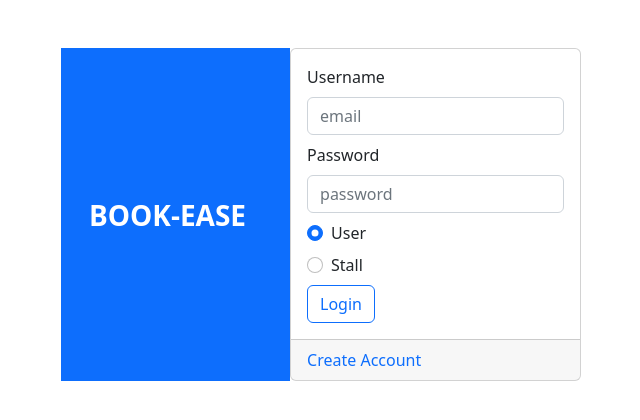
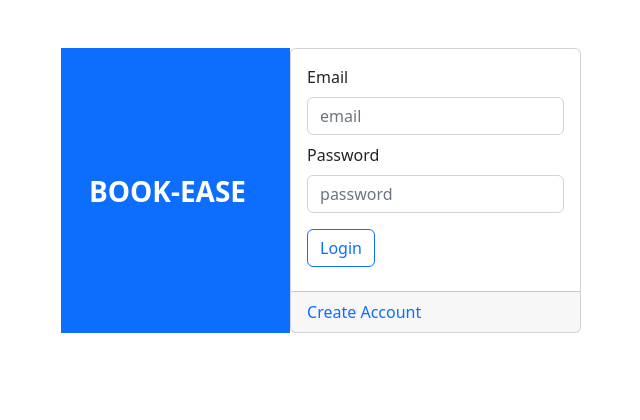
Before and after one commit to AjiLeight/bookEaseFrontEnd, a React (Create React App) app: page / in a window 1280 px wide. Shown: the top 420 px of the page, without its empty margins (319-959 px from the left). Built offline with nearby package versions, Linux system fonts and the light colour scheme.

Commit message:
Bug fix  and login enhancement

```diff
--- a/src/components/auth/LoginCard.js
+++ b/src/components/auth/LoginCard.js
@@ -5,6 +5,7 @@ import axios from "../api/axios";
 
 function LoginCard() {
   const [role, setRole] = useState("CUSTOMER");
+  const [errorMessage, setErrorMessage] = useState("");
 
   const history = useHistory();
   const emailRef = useRef();
@@ -28,6 +29,7 @@ function LoginCard() {
     await axios
       .post("/api/auth/login", userData)
       .then((res) => {
+        const role = res.data.role;
         localStorage.setItem(
           "login",
           JSON.stringify({
@@ -38,12 +40,17 @@ function LoginCard() {
           })
         );
         console.log(res);
-      })
-      .then(() => {
         if (role === "CUSTOMER") {
           history.push("/user-home");
         } else {
           history.push("/stall-home");
+        }
+      })
+      .catch((error) => {
+        const message = error.response.data.message;
+        console.log(message);
+        if (message === "Bad credentials") {
+          setErrorMessage("Wrong Username or Password");
         }
       });
   }
@@ -52,7 +59,7 @@ function LoginCard() {
     <div className="card-body">
       <form>
         <label htmlFor="username" className="mb-2">
-          Username
+          Email
         </label>
         <input
           className="form-control align-self-start mb-2"
@@ -73,37 +80,16 @@ function LoginCard() {
           id="password"
           required
         ></input>
-        <div className="form-check mb-2">
-          <input
-            className="form-check-input"
-            type="radio"
-            name="role"
-            id="user"
-            value="CUSTOMER"
-            onClick={roleHandler}
-            defaultChecked
-          />
-          <label className="form-check-label" htmlFor="user">
-            User
-          </label>
-        </div>
-        <div className="form-check mb-2">
-          <input
-            className="form-check-input"
-            type="radio"
-            name="role"
-            id="stall"
-            value="STALL"
-            onClick={roleHandler}
-          />
-          <label className="form-check-label" htmlFor="stall">
-            Stall
-          </label>
-        </div>
-        <button className="btn btn-outline-primary" onClick={loginHandler}>
+        <button
+          className="btn btn-outline-primary mt-2 mb-2"
+          onClick={loginHandler}
+        >
           Login
         </button>
       </form>
+      <span className="text-danger mt-3">
+        {errorMessage ? errorMessage : <></>}
+      </span>
     </div>
   );
 }
--- a/src/components/book/SearchBar.js
+++ b/src/components/book/SearchBar.js
@@ -24,20 +24,9 @@ function SearchBar(props) {
     </>
   );
 
-  const searchStallElement = (
-    <>
-      <input
-        type="text"
-        placeholder="search stall"
-        className="form-control m-2"
-        style={{ width: "25rem" }}
-      ></input>
-    </>
-  );
-
   return (
     <div className="d-flex mt-4">
-      {currentSearch === "book" ? searchBookElement : searchStallElement}
+      {currentSearch === "book" ? searchBookElement : <></>}
     </div>
   );
 }
--- a/src/components/user/StallRow.js
+++ b/src/components/user/StallRow.js
@@ -6,7 +6,7 @@ export default function StallRow(props) {
   const user = JSON.parse(localStorage.getItem("login")).user;
 
   function toggleReserveHandler() {
-    reservationCtx.isReserved(props.bookId)
+    reservationCtx.isReserved(props.bookId, props.email)
       ? reservationCtx.cancelReservation(
           {
             bookId: props.bookId,
@@ -41,7 +41,7 @@ export default function StallRow(props) {
           className="btn btn-outline-primary"
           onClick={toggleReserveHandler}
         >
-          {reservationCtx.isReserved(props.bookId)
+          {reservationCtx.isReserved(props.bookId, props.email)
             ? "CANCEL RESERVATION"
             : "RESERVE"}
         </button>
--- a/src/pages/Stock.js
+++ b/src/pages/Stock.js
@@ -66,13 +66,13 @@ export default function Stock() {
         <SearchUserBar searchHandler={onSearchHandler} />
       </div>
       <div className="d-flex flex-column align-items-center p-2 ">
-        {filterstock.length !== 0 ? (
-          <StockTable stocks={filterstock} />
-        ) : (
-          <button className="btn fw-bold fs-4" onClick={toggleAddStock}>
-            + Add A New Stock?
-          </button>
-        )}
+        <button
+          className="btn text-primary fw-bold fs-6 mb-2"
+          onClick={toggleAddStock}
+        >
+          + Add A New Stock?
+        </button>
+        {filterstock.length !== 0 ? <StockTable stocks={filterstock} /> : <></>}
       </div>
     </>
   );
@@ -86,7 +86,7 @@ export default function Stock() {
         <Link to="/add-book" className="btn text-primary mb-3">
           Can't find the book?
         </Link>
-        <AddStockTable books={books} />
+        <AddStockTable books={books} stock={stock} />
       </div>
     </>
   );
--- a/src/pages/UserHome.js
+++ b/src/pages/UserHome.js
@@ -70,8 +70,13 @@ function UserHome() {
 
   const searchStallElement = (
     <>
-      <div className="d-flex p-2 justify-content-center">
-        <SearchBar searchFor="stall" />
+      <div className="d-flex p-2 justify-content-start">
+        <button
+          className="btn text-primary"
+          onClick={() => setCurrentPageContext("book")}
+        >
+          go to book search
+        </button>
       </div>
       <div className="d-flex flex-column align-items-center p-2">
         {stallResult.length !== 0 ? (
--- a/src/store/reservation-context.js
+++ b/src/store/reservation-context.js
@@ -5,7 +5,7 @@ const ReservationContext = createContext({
   reservations: [],
   totalReservations: 0,
   addReservation: (reservation, user) => {},
-  isReserved: (bookId) => {},
+  isReserved: (bookId, email) => {},
   cancelReservation: (reservation, user) => {},
   setReservation: (reservationList) => {},
   getReservations: (user) => {},
@@ -33,9 +33,10 @@ export function ReservationContextProvider(props) {
     console.log(userReservations);
   }
 
-  function isReservedHandler(bookId) {
+  function isReservedHandler(bookId, email) {
     return userReservations.some(
-      (reservation) => reservation.bookId === bookId
+      (reservation) =>
+        reservation.bookId === bookId && reservation.stallEmail === email
     );
   }
 
```
